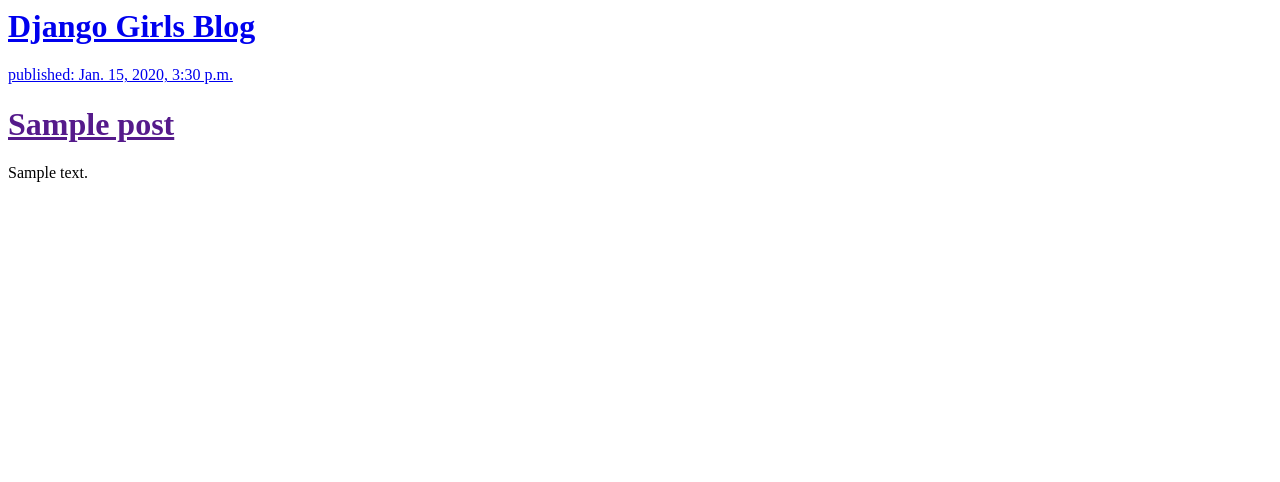
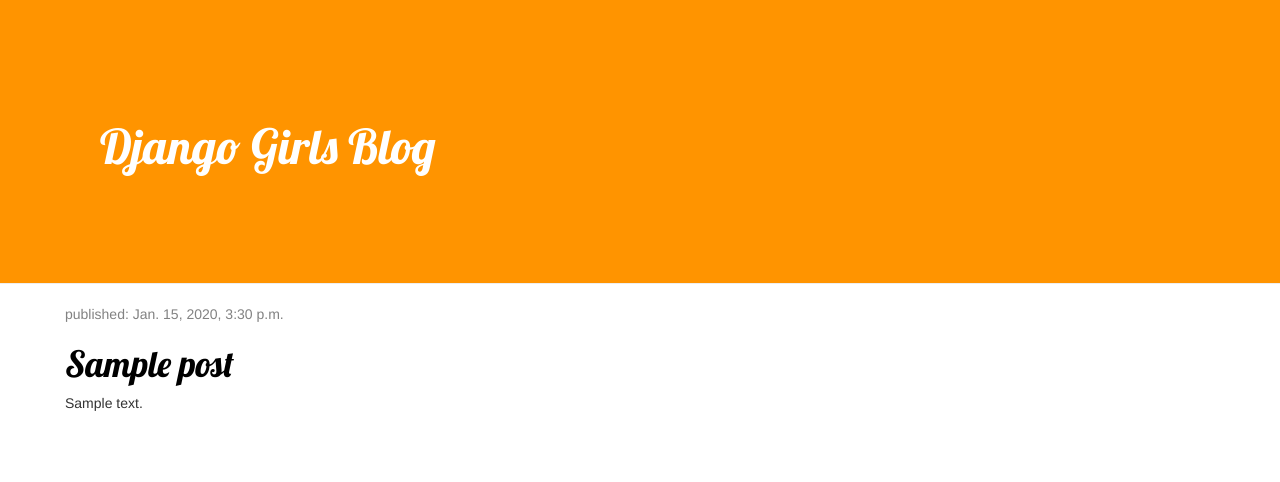
Before and after one commit to anand230999/my-first-blog, a Django app: template blog/templates/blog/post_list.html in a window 1280 px wide. Shown: the top 482 px of the page. Run offline with Django 3.2, Linux system fonts and the light colour scheme; the template is opened without the code that fills it: values that come from a table or form of the project are taken from there, others are empty; tables that the repository leaves empty hold one stand-in row (values such as "Sample post"); some libraries are stand-ins or nearby versions.

Commit message:
Added view and template for detailed blog post as well as as CSS for the site.

```diff
--- /dev/null
+++ b/blog/static/css/blog.css
@@ -0,0 +1,54 @@
+h1 a {
+    color: #FCA205;
+    font-family: 'Lobster';
+}
+
+body {
+    padding-left: 0px;
+}
+
+.page-header {
+    background-color: #ff9400;
+    margin-top: 0;
+    padding: 100px 100px 100px 100px;
+}
+.page-header h1, .page-header h1 a, .page-header h1 a:visited, .page-header h1 a:active {
+    color: #ffffff;
+    font-size: 36pt;
+    text-decoration: none;
+}
+
+.content {
+    margin-left: 50px;
+}
+
+h1, h2, h3, h4 {
+    font-family: 'Lobster', cursive;
+}
+
+.date {
+    color: #828282;
+}
+
+.save {
+    float: right;
+}
+
+.post-from textarea, .post-from input {
+    width: 100%;
+}
+
+.top-menu, .top-menu:hover, .top-menu:visited {
+    color: #ffffff;
+    float: right;
+    font-size: 26pt;
+    margin-right: 20px;
+}
+
+.post {
+    margin-bottom: 70px;
+}
+
+.post h1 a, .post h1 a:visited {
+    color: #000000;
+}
--- /dev/null
+++ b/blog/templates/blog/base.html
@@ -0,0 +1,23 @@
+{% load staticfiles %}
+<html>
+<head>
+    <title>Django Girls blog</title>
+    <link href="http://fonts.googleapis.com/css?family=Lobster&subset=latin,latin-ext" rel="stylesheet" type="text/css">
+    <link rel="stylesheet" href="//maxcdn.bootstrapcdn.com/bootstrap/3.2.0/css/bootstrap.min.css">
+    <link rel="stylesheet" href="//maxcdn.bootstrapcdn.com/bootstrap/3.2.0/css/bootstrap-theme.min.css">
+    <link rel="stylesheet" href="{% static 'css/blog.css' %}">
+</head>
+<body>
+    <div class="page-header">
+        <h1><a href="/">Django Girls Blog</a></h1>
+    </div>
+    <div class="content container">
+        <div class="row">
+            <div class="col-md-8">
+            {% block content %}
+            {% endblock %}
+            </div>
+        </div>
+    </div>
+</body>
+</html>
--- a/blog/templates/blog/post_list.html
+++ b/blog/templates/blog/post_list.html
@@ -1,12 +1,14 @@
-<div>
-    <h1><a href=/> Django Girls Blog </h1>
-</div>
+{% extends 'blog/base.html' %}
 
 
-{% for post in posts %}
-    <div>
-        <p>published: {{ post.published_date }}</p>
-        <h1><a href="">{{ post.title }}</a></h1>
-        <p> {{ post.text|linebreaks }}</p>
-    </div>
-{% endfor %}
+{% block content %}
+    {% for post in posts %}
+        <div class="post">
+            <div class="date">
+                <p>published: {{ post.published_date }}</p>
+            </div>
+            <h1><a href="{% url 'post_detail' pk=post.pk %}">{{ post.title }}</a></h1>
+            <p> {{ post.text|linebreaks }}</p>
+        </div>
+    {% endfor %}
+{% endblock %}
--- a/blog/urls.py
+++ b/blog/urls.py
@@ -3,4 +3,5 @@
 
 urlpatterns = [
         url(r'^$', views.post_list, name='post_list'),
+        url(r'^post/(?P<pk>\d+)/$', views.post_detail, name='post_detail'),
 ]
--- a/blog/views.py
+++ b/blog/views.py
@@ -1,7 +1,11 @@
-from django.shortcuts import render
+from django.shortcuts import render, get_object_or_404
 from .models import Post
 from django.utils import timezone
 
 def post_list(request):
     posts = Post.objects.filter(published_date__lte=timezone.now()).order_by('published_date')
     return render(request, 'blog/post_list.html', {'posts':posts})
+
+def post_detail(request, pk):
+    post = get_object_or_404(Post, pk=pk)
+    return render(request, 'blog/post_detail.html', {'post':post})
```
Also changed, not shown: blog/templates/blog/post_detail.html (added, +14 -0 lines).
